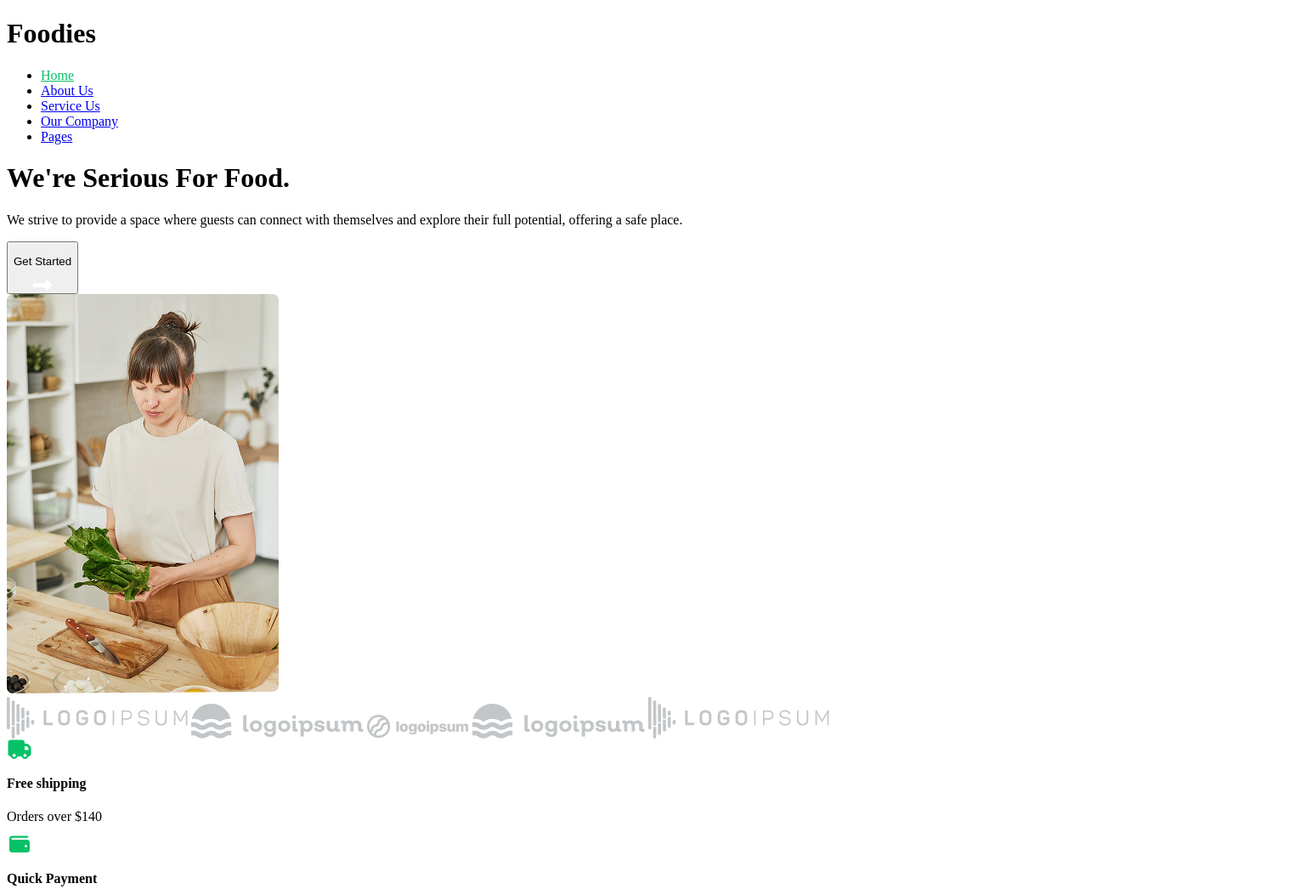
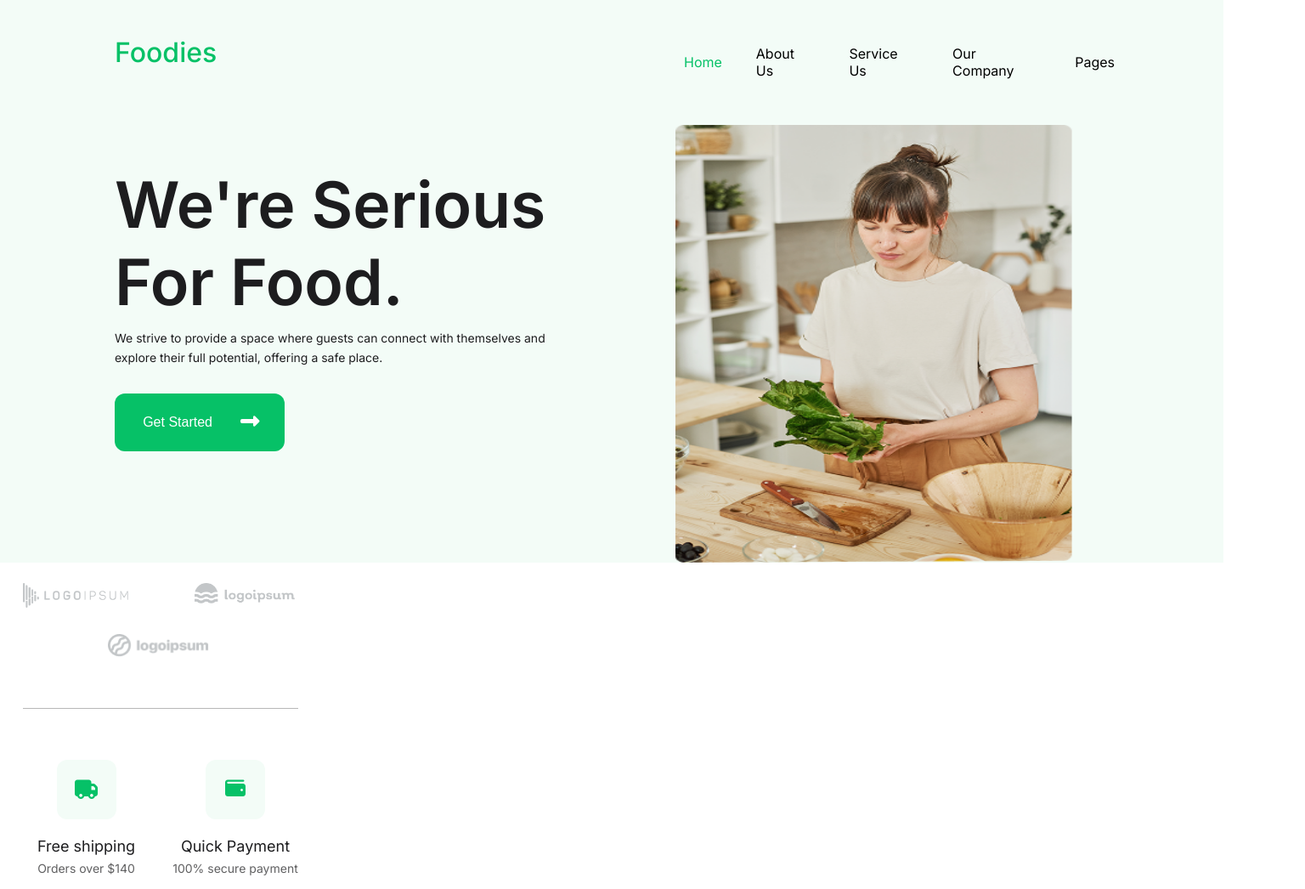
Before and after one commit to Saiful-Rakib/Foodies_responsive_landing_page, a plain HTML site: page index.html in a window 1536 px wide. Shown: the top 1046 px of the page at 85% size. Drawn offline with Linux system fonts and the light colour scheme.

Commit message:
CSS file updated for large screen

```diff
--- a/style.css
+++ b/style.css
@@ -1,5 +1,4 @@
 @import url('https://fonts.googleapis.com/css2?family=Inter:ital,opsz,wght@0,14..32,100..900;1,14..32,100..900&family=Roboto:ital,wght@0,100..900;1,100..900&display=swap');
-@media screen and (max-width: 581px){
 *{
     margin: 0;
     padding: 0;
@@ -631,4 +630,89 @@ footer > p{
     align-self: center;
     margin-top: 81px;
 }
+
+@media screen and (min-width: 1440px){
+    *{
+        margin: 0;
+        padding: 0;
+        box-sizing: border-box;
+    }
+    body{
+        margin:0;
+        padding: 0;
+        font-family: "Inter" , sans-serif;
+    }
+    .hero{
+        width: 1440px;
+        height: 662.05px;
+        display: flex;
+        flex-direction: column;
+        gap: 65.9px;
+    }
+    .hero-header{
+        width: 1177px;
+        height: 38.94px;
+        margin-left: 135px;
+        margin-top: 41.94px;
+        gap: 550px;
+    }
+    .hero-header .logo{
+        top: 0;
+        left: 0;
+    }
+    .hero-header nav ul{
+        display: flex;
+        justify-items: center;
+        align-items: center;
+        gap: 40px;
+        margin-top: 11px;
+        margin-right: 0;
+    }
+    .hero-body{
+        flex-direction: row;
+        gap: 127px;
+        position: relative;
+    }
+    .hero-body-info{
+        width: 533px;
+        height: 336.51px;
+        margin-left: 135px;
+        margin-top: 47.93px;
+    }
+    .hero-body-info h1{
+        width: 533px;
+        height: 181.74px;
+        font-size: 75px;
+        font-weight: 600;
+        text-align: left;
+    }
+    .hero-body-info p{
+        width: 533px;
+        height: 45.93px;
+        text-align: left;
+        margin-top: 10.9px;
+        margin-bottom: 29.96px;
+        font: 16px;
+    }
+    .hero-body-info button{
+        width: 200px;
+        height: 67.9;
+        align-self: flex-start;
+        margin: 0;
+        border-radius: 12px;
+    }
+    .hero-body-info button p{
+        margin: 0;
+        text-align: center;
+    }
+    .hero-body-img{
+        width: 468px;
+        height: 515.25px;
+        margin: 0;
+    }
+    .hero-body-img img{
+        width: 468px;
+        height: 515.25px;
+    }
+
 }
```
